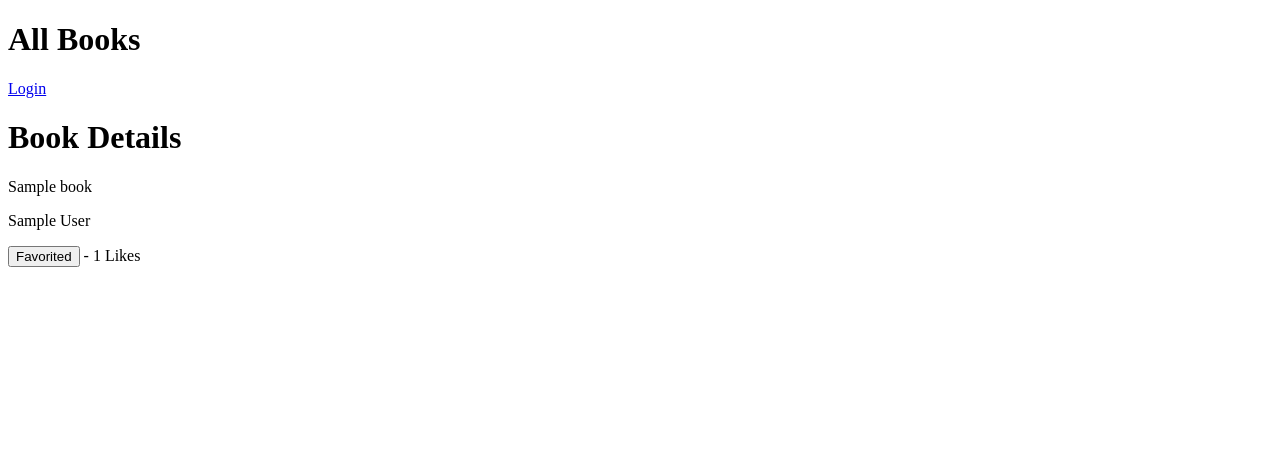
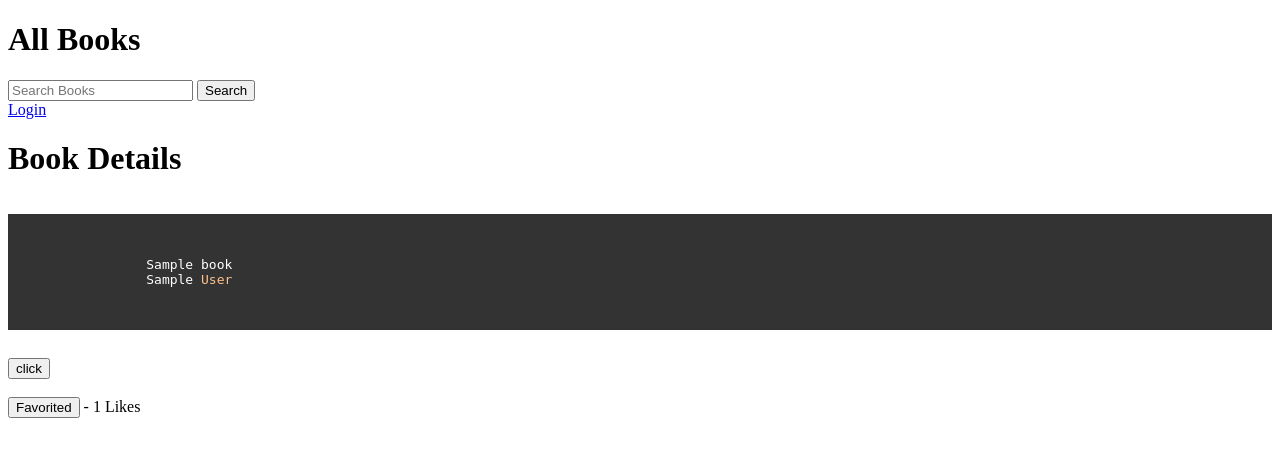
Before and after one commit to Momentum-Team-8/django-freeshelf-smilewendy7, a Django app: page /details/1 in a window 1280 px wide. Shown: the top 457 px of the page. Run offline with Django 3.2, Linux system fonts and the light colour scheme; tables that the repository leaves empty hold one stand-in row (values such as "Sample post"); some libraries are stand-ins or nearby versions.

Commit message:
add syntax highlighter and clickbord

```diff
--- /dev/null
+++ b/books/static/main.js
@@ -0,0 +1,28 @@
+console.log("hello,world")
+
+const copyBtns = [...document.getElementsByClassName('copy-btn')]
+
+console.log(copyBtns)
+
+let previous = null
+
+copyBtns.forEach(btn=> btn.addEventListener('click',()=>{
+    console.log('click')
+    const details = btn.getAttribute('data-book')
+    console.log(details)
+
+    // copy text
+    navigator.clipboard.writeText(details)
+    btn.textContent= 'copied'
+
+    navigator.clipboard.readText().then(clipText=>{
+        console.log(clipText)
+        btn.textContent= `copied ${clipText}`
+    })
+
+    if (previous) {
+        previous.textContent = 'click'
+    }
+    previous =btn
+
+}))
--- a/books/templates/base.html
+++ b/books/templates/base.html
@@ -5,11 +5,21 @@
 <head>
   <meta charset="UTF-8">
   <meta name="viewport" content="width=device-width, initial-scale=1.0">
+  <!-- custom js ???-->
+  <script src={% static 'main.js' %}  defer></script>
+
   <title>Books</title>
 </head>
 <body>
   <h1>All Books</h1>
   <nav>
+    <!-- search -->
+    <form method=POST action= "{% url 'search_books' %}">
+      {% csrf_token %}
+      <input type="search" placeholder="Search Books" aria-label=
+      "Search" name="searched">
+      <button type="submit">Search</button>
+    </form>
     {% if user.is_authenticated %}
     <p>Hello, {{user.username}}!</p>
     <a href="{% url 'auth_logout'%}">Logout</a>
--- a/books/templates/books/show_details.html
+++ b/books/templates/books/show_details.html
@@ -1,18 +1,24 @@
 {% extends "base.html" %}
 
 {% block content %}
+<script type = "text/javascript" src = "https://cdnjs.cloudflare.com/ajax/libs/highlight.js/11.0.1/highlight.min.js">
+</script>
+<script>hljs.highlightAll();</script>
+<link rel="stylesheet" href="https://cdnjs.cloudflare.com/ajax/libs/highlight.js/11.0.1/styles/agate.min.css">
 <!-- this is where we show details of the album -->
 <h1>Book Details</h1>
 
-<div>
-        <div class="card">
+<pre>
+        <code>
                 {% if book.title %}
                 <p>{{book.title}}</p>
                 <p>{{book.author}}</p>
                 {% endif %}
-        </div>
-</div>
-
+        </code>
+</pre>
+<button class = "copy-btn" data-book= {{book.title}}>click</button>
+<br>
+<br>
 <form action="{%url 'favorite_book' book.pk %}"
 method = "POST">
         {% csrf_token %}
--- a/books/views.py
+++ b/books/views.py
@@ -49,14 +49,15 @@ def favorite_books(request,pk):
 
     return redirect("show_details", pk=pk)
 
-#### show favos
-# class BookDetailView():
-#     model = Book
-#     template_name = 'show_details.html'
 
-#     def get_context_data(self, *args, **kwargs):
-#         stuff= get_object_or_404(Book, id= self.kwargs['pk'])
-#         context = super(BookDetailView, self).get_context_data
-#         total_favorites = stuff.total_favorites()
-#         context['total_favorites'] = total_favorites
-#         return context
+def search_books(request):
+    if request.method == "POST":
+        searched = request.POST['searched']
+        books = Book.objects.filter(title__contains= searched)
+
+        return render (request, 'books/search_books.html',
+        {'searched':searched,
+        'books':books})
+    else:
+        return render (request, 'books/search_books.html',
+    {})
--- a/django_freeshelf/settings.py
+++ b/django_freeshelf/settings.py
@@ -137,6 +137,8 @@ USE_TZ = True
 
 STATIC_URL = "/static/"
 
+STATICFILES_DIRS = [BASE_DIR /'static']
+
 # Default primary key field type
 # https://docs.djangoproject.com/en/3.2/ref/settings/#default-auto-field
 
--- a/django_freeshelf/urls.py
+++ b/django_freeshelf/urls.py
@@ -16,6 +16,8 @@ Including another URLconf
 from django.contrib import admin
 from django.urls import path, include
 from books import views as books_views
+from django.conf.urls.static import static
+from django.conf import settings
 
 urlpatterns = [
     ### add registration path : what to do with this?
@@ -23,11 +25,12 @@ urlpatterns = [
     path('accounts/', include('registration.backends.simple.urls')),
     # path('accounts/', include('registration.backends.default.urls')),
     path('books/', books_views.list_books, name='list_books'),
-
     ## show details
     path("details/<int:pk>", books_views.show_details, name="show_details"),
     path("categ/<slug:slug>",books_views.show_categ, name="show_categ"),
     path("favorite/<int:pk>",books_views.favorite_books, name = "favorite_book"),
+    ### search books
+    path('search_books', books_views.search_books, name='search_books'),
 
     path("admin/", admin.site.urls),
-]
+] + static(settings.STATIC_URL, docuement_root=settings.STATIC_ROOT )
```
Also changed, not shown: books/templates/books/search_books.html (added, +18 -0 lines).
